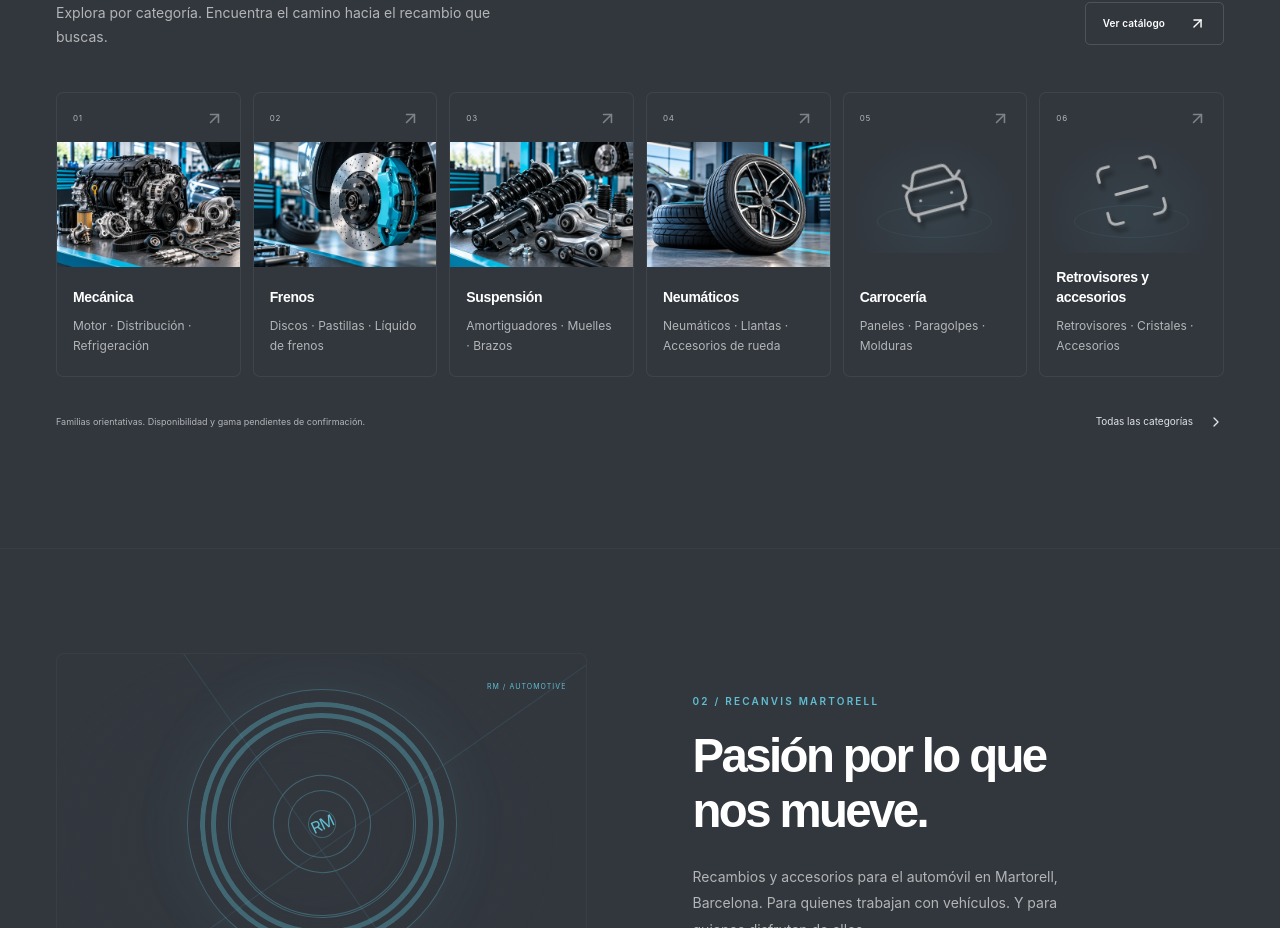
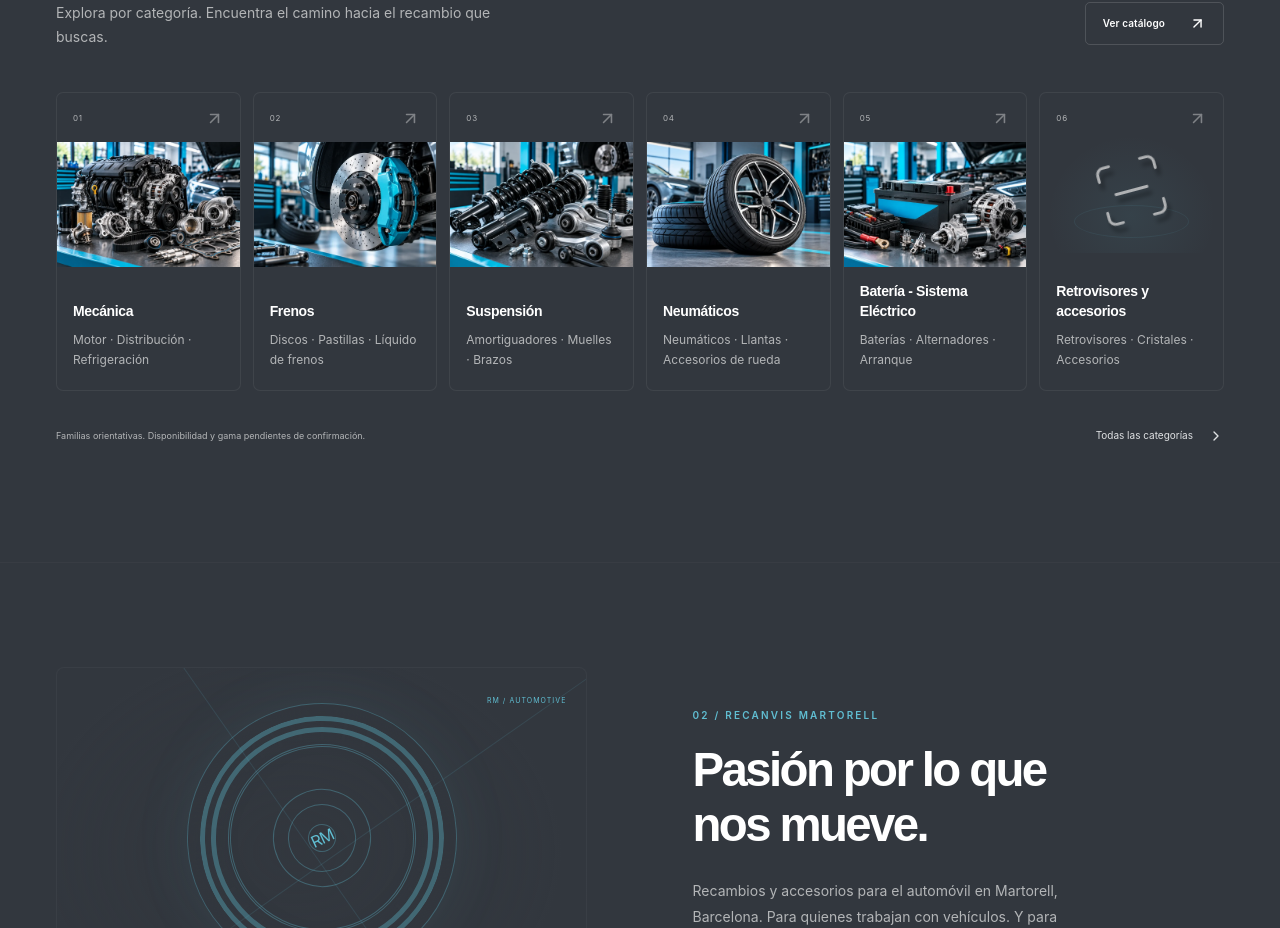
Before and after one commit to Rober-prog/re-motorsport, a React (Vite) app: page / in a window 1280 px wide. Shown: the part 1008-1936 px from the top of the page. Built offline with nearby package versions, Linux system fonts and the light colour scheme; a web font is replaced by a local one.

Commit message:
Actualizar la categoria 05 Bateria - Sistema Electrico con su fotografia

```diff
--- a/src/data/categories.ts
+++ b/src/data/categories.ts
@@ -100,7 +100,7 @@ export const categories: Category[] = [
     ['Panells', 'Para-xocs', 'Motllures'],
     'car',
     'equipment',
-    5,
+    8,
   ),
   entry(
     'retrovisores-accesorios',
@@ -129,15 +129,16 @@ export const categories: Category[] = [
   ),
   entry(
     'sistema-electrico',
-    'Sistema eléctrico y batería',
-    'Sistema elèctric i bateria',
+    'Batería - Sistema Eléctrico',
+    'Bateria - Sistema Elèctric',
     'La energía detrás de cada trayecto. Consulta por los componentes eléctricos.',
     'L’energia darrere de cada trajecte. Consulta pels components elèctrics.',
     ['Baterías', 'Alternadores', 'Arranque'],
     ['Bateries', 'Alternadors', 'Arrencada'],
     'battery',
     'maintenance',
-    8,
+    5,
+    '/images/categories/sistema-electrico.webp',
   ),
   entry(
     'climatizacion',
```
Also changed, not shown: public/images/categories/sistema-electrico.webp (added), 2 other files (tests, documents, lock files or other folders).
